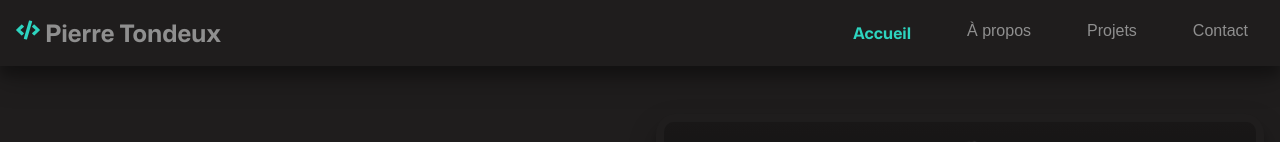
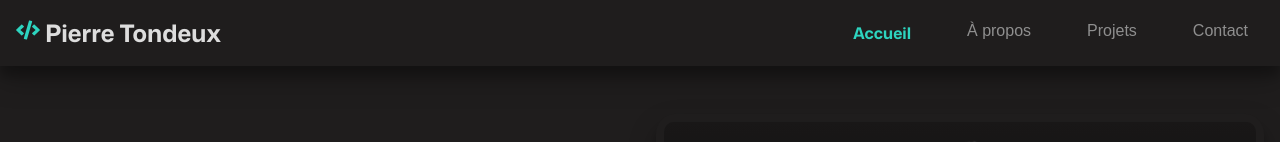
Before and after one commit to PierreTDX/alternance.ptdx.fr, a Next.js app: page / in a window 1280 px wide. Shown: the top 142 px of the page. Built offline with nearby package versions, Linux system fonts and the light colour scheme; a web font is replaced by a local one.

Commit message:
Amélioration accéssibilité

```diff
--- a/components/AnimatedTitle/AnimatedTitle.tsx
+++ b/components/AnimatedTitle/AnimatedTitle.tsx
@@ -34,16 +34,16 @@ export default function AnimatedTitle() {
     }, [showFull]);
 
     return (
-        <motion.p
+        <motion.h1
             className="siteTitle"
             initial={{ opacity: 0 }}
             animate={{ opacity: 1 }}
             transition={{ duration: 0.5 }}
             aria-label="Nom du site : Pierre Tondeux à la recher d'une alternance"
-            role="logo"
+            role="header"
             aria-level={1}
         >
-            <FaCode color="#2dd4bf" aria-hidden="true" role="presentation" /> {text}
-        </motion.p>
+            <FaCode color="#2dd4bf" aria-hidden="true" /> {text}
+        </motion.h1>
     );
 }
--- a/components/CardProject/CardProject.tsx
+++ b/components/CardProject/CardProject.tsx
@@ -24,7 +24,7 @@ export default function CardProject({ project }: Props) {
     return (
         <article
             className="cardProject"
-            role="button"
+            role="Link"
             tabIndex={0}
             aria-labelledby={`project-title-${project.id}`}
             aria-describedby={`project-description-${project.id}`}
--- a/components/PreferredTechno/PreferredTechno.tsx
+++ b/components/PreferredTechno/PreferredTechno.tsx
@@ -45,7 +45,7 @@ export default function PreferredTechno() {
             </ul>
 
             <button aria-label="Voir toutes mes technologies">
-                Voir toutes mes technos <FaArrowRight aria-hidden="true" role="presentation" />
+                Voir toutes mes technos <FaArrowRight aria-hidden="true" />
             </button>
         </article>
     );
--- a/components/Presentation/Presentation.tsx
+++ b/components/Presentation/Presentation.tsx
@@ -29,7 +29,7 @@ export default function Presentation() {
                     aria-label="Voir mes projets"
                     onClick={() => { window.location.href = "/projets" }}
                 >
-                    Voir mes projets <FaArrowRight aria-hidden="true" role="presentation" />
+                    Voir mes projets <FaArrowRight aria-hidden="true" />
                 </button>
 
                 <button
@@ -38,7 +38,7 @@ export default function Presentation() {
                     aria-label="Me contacter par email"
                     onClick={() => (window.location.href = "mailto:pierre.tondeux@gmail.com")}
                 >
-                    Me contacter <MdEmail size={20} aria-hidden="true" role="presentation" />
+                    Me contacter <MdEmail size={20} aria-hidden="true" />
                 </button>
             </div>
 
--- a/components/RecentProjects/RecentProjects.tsx
+++ b/components/RecentProjects/RecentProjects.tsx
@@ -30,7 +30,7 @@ export default function RecentProjects() {
                 aria-label="Voir tous mes projets"
                 onClick={() => { window.location.href = "/projets" }}
             >
-                Voir tous mes projets <FaArrowRight aria-hidden="true" role="presentation" />
+                Voir tous mes projets <FaArrowRight aria-hidden="true" />
             </button>
         </div>
     );
```
